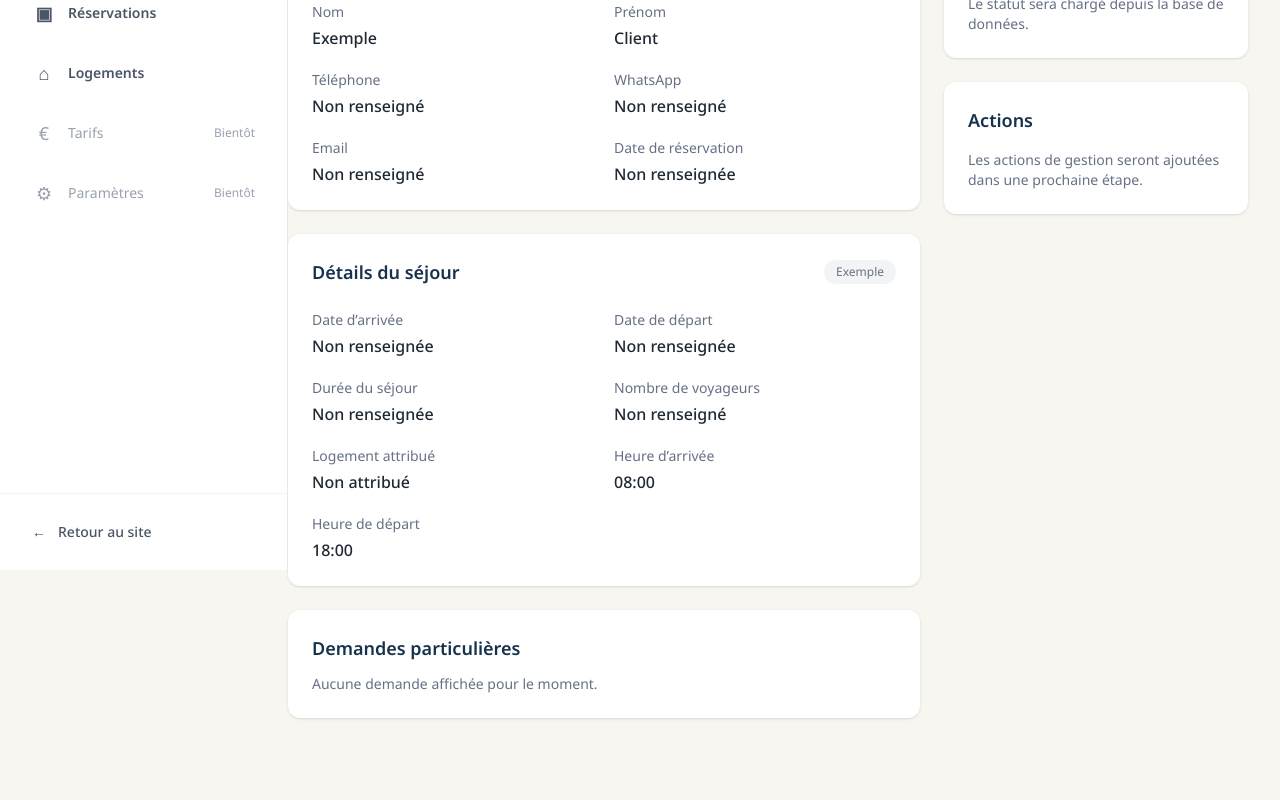
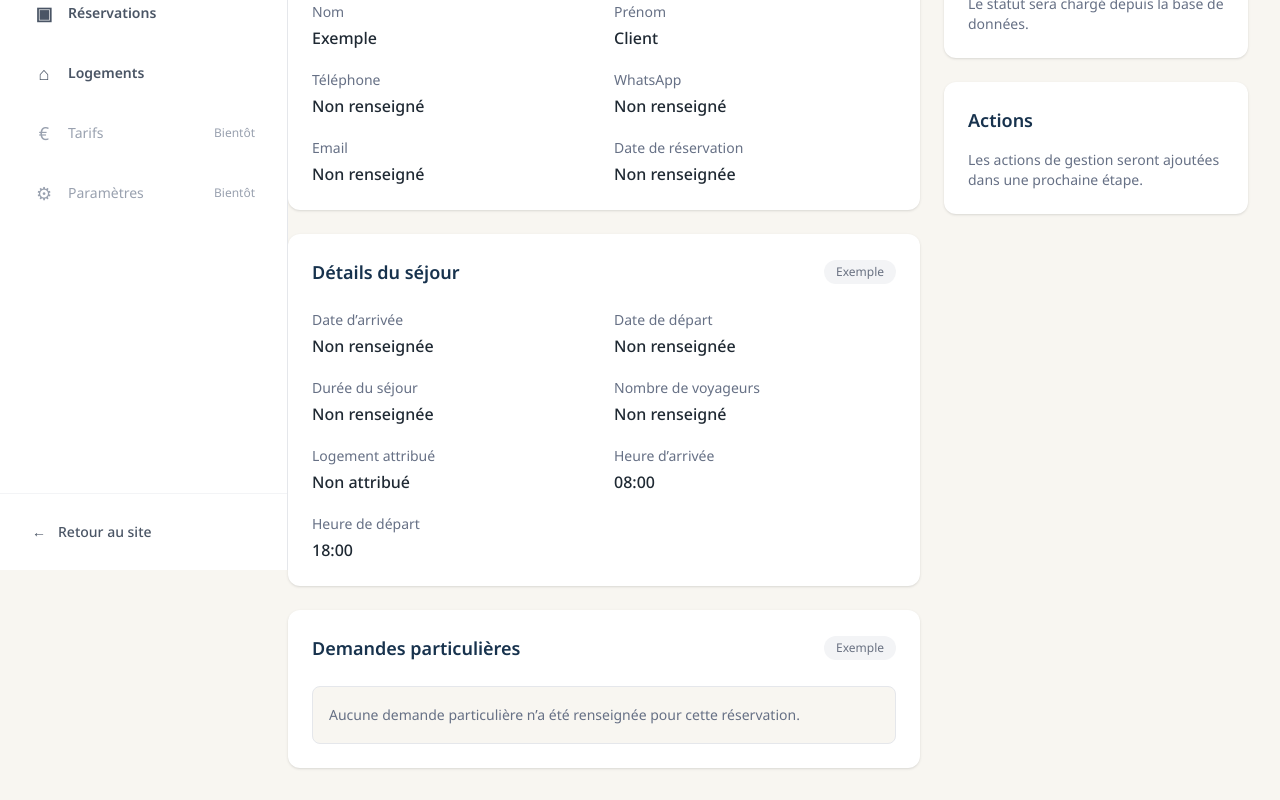
Before and after one commit to LenouarMiloud/hostel-freres-houat, a Next.js app: page /admin/bookings/1 in a window 1280 px wide. Shown: the part 230-1030 px from the top of the page. Before the commit the page ends 980 px from the top, so only its background shows below. Built offline with nearby package versions, Linux system fonts and the light colour scheme.

Commit message:
feat: Add booking special requests section

```diff
--- a/src/app/admin/bookings/[id]/page.tsx
+++ b/src/app/admin/bookings/[id]/page.tsx
@@ -158,12 +158,22 @@ export default async function BookingDetailsPage({
 
 
               <section className="rounded-xl bg-white p-6 shadow-sm">
-                <h2 className="text-lg font-semibold text-[#17324d]">
-                  Demandes particulières
-                </h2>
-                <p className="mt-3 text-sm text-[#667085]">
-                  Aucune demande affichée pour le moment.
-                </p>
+                <div className="mb-6 flex items-center justify-between">
+                  <h2 className="text-lg font-semibold text-[#17324d]">
+                    Demandes particulières
+                  </h2>
+
+                  <span className="rounded-full bg-gray-100 px-3 py-1 text-xs text-gray-500">
+                    Exemple
+                  </span>
+                </div>
+
+                <div className="rounded-lg border border-[#e5e7eb] bg-[#f8f6f1] p-4">
+                  <p className="text-sm leading-6 text-[#667085]">
+                    Aucune demande particulière n’a été renseignée pour cette
+                    réservation.
+                  </p>
+                </div>
               </section>
 
             </div>
```
